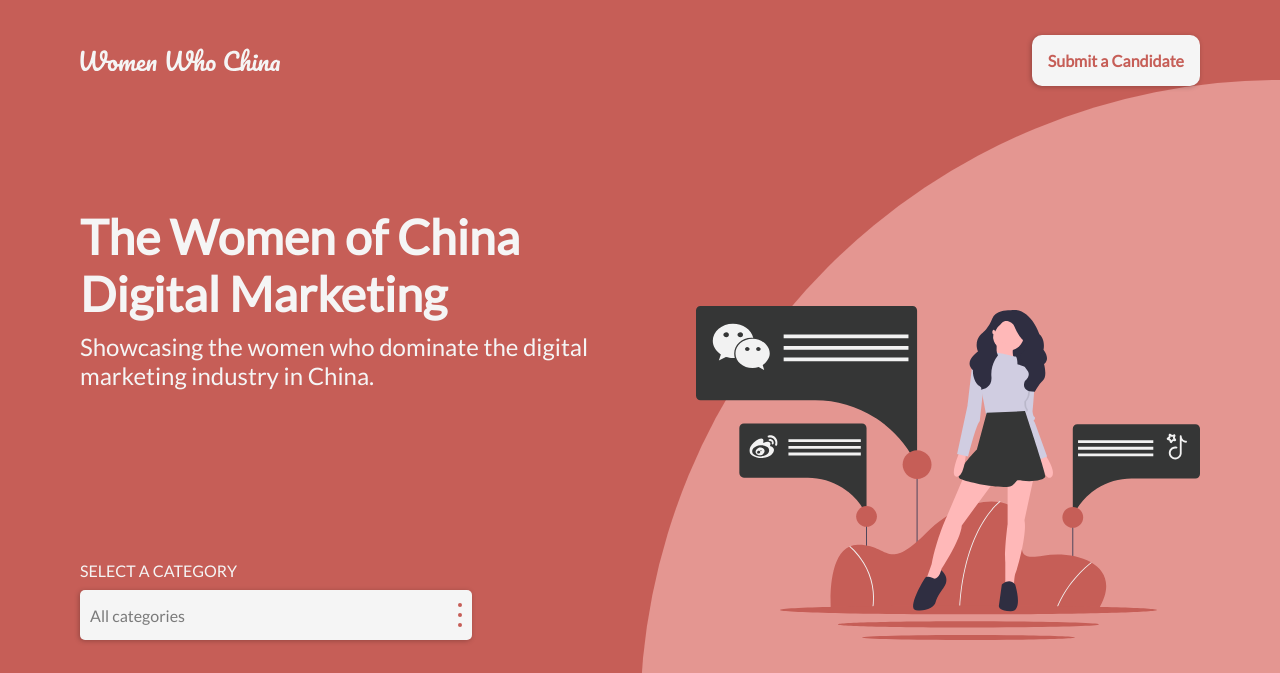
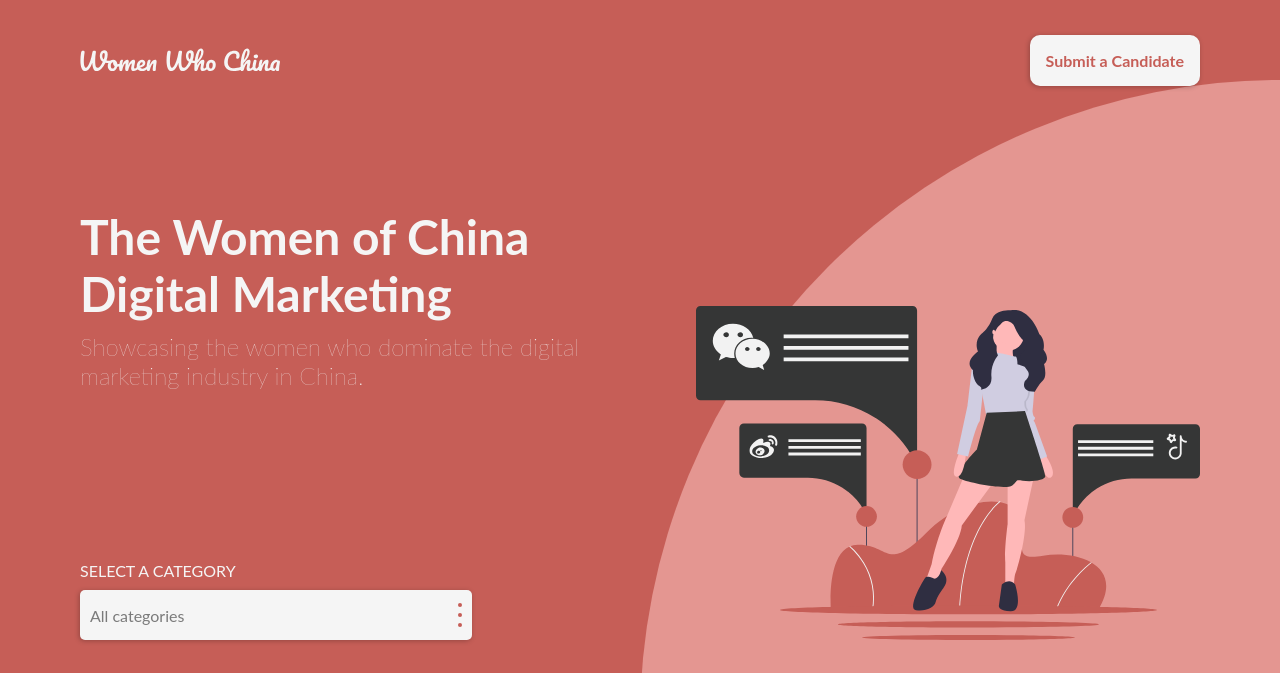
Before and after one commit to smithavt14/women_who_china, a Jekyll site: the page built from index.html, in a window 1280 px wide. Shown: the top 673 px of the page. Built offline with Jekyll 4.4.1, drawn with Linux system fonts in a browser that asks for light colours; some web fonts are replaced.

Commit message:
change paths of assets

```diff
--- a/_includes/header.html
+++ b/_includes/header.html
@@ -1,6 +1,6 @@
 <div class="header__container">
   <div class="container">
-    <img class="logo" src="../assets/images/logo.svg" alt="women who china logo">
+    <img class="logo" src="./assets/images/logo.svg" alt="women who china logo">
     <a target="_blank" href="https://women-who-china.typeform.com/to/h12MdH"><div class="submit-btn">Submit a Candidate</div></a>
   </div>
 </div>
--- a/_includes/popup.html
+++ b/_includes/popup.html
@@ -9,7 +9,7 @@
         <div class="category">{{item.category}}</div>
       </div>
       <div class="linkedin-btn">
-        <img class="ln-logo" src="../assets/images/ln-logo.svg" alt="linkedin logo">
+        <img class="ln-logo" src="./assets/images/ln-logo.svg" alt="linkedin logo">
         <a href="{{item.linkedin}}" target="_blank"><div class="text">View My Linkedin</div></a>
       </div>
     </div>
--- a/_sass/variables.scss
+++ b/_sass/variables.scss
@@ -7,12 +7,12 @@
 // Fonts
 @font-face {
   font-family: Lato;
-  src: url(/assets/fonts/Lato-Regular.ttf);
+  src: url(./assets/fonts/Lato-Regular.ttf);
 }
 
 @font-face {
   font-family: Lato Bold;
-  src: url(/assets/fonts/Lato-Bold.ttf);
+  src: url(./assets/fonts/Lato-Bold.ttf);
   font-weight: bold;
 }
 
--- a/index.html
+++ b/index.html
@@ -26,7 +26,7 @@
     </div>
 
     <!-- Right Side Image -->
-    <img class="woman-img" src="../assets/images/woman.svg" alt="Women who China image">
+    <img class="woman-img" src="./assets/images/woman.svg" alt="Women who China image">
   </div>
 </div>
 
```
Also changed, not shown: _includes/navigation.html (deleted, +0 -8 lines).
